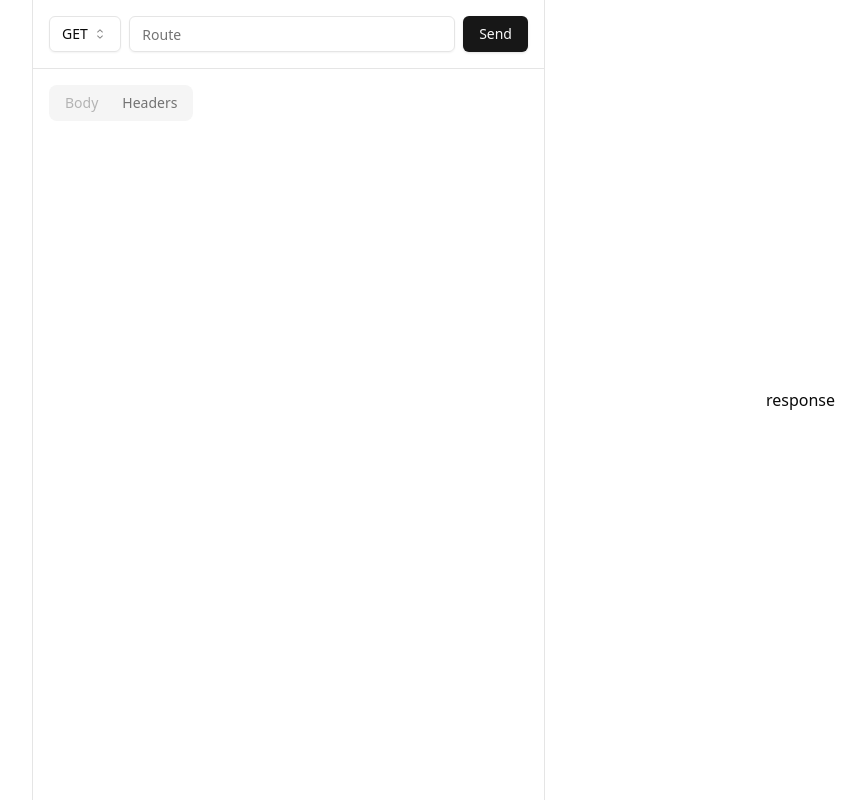
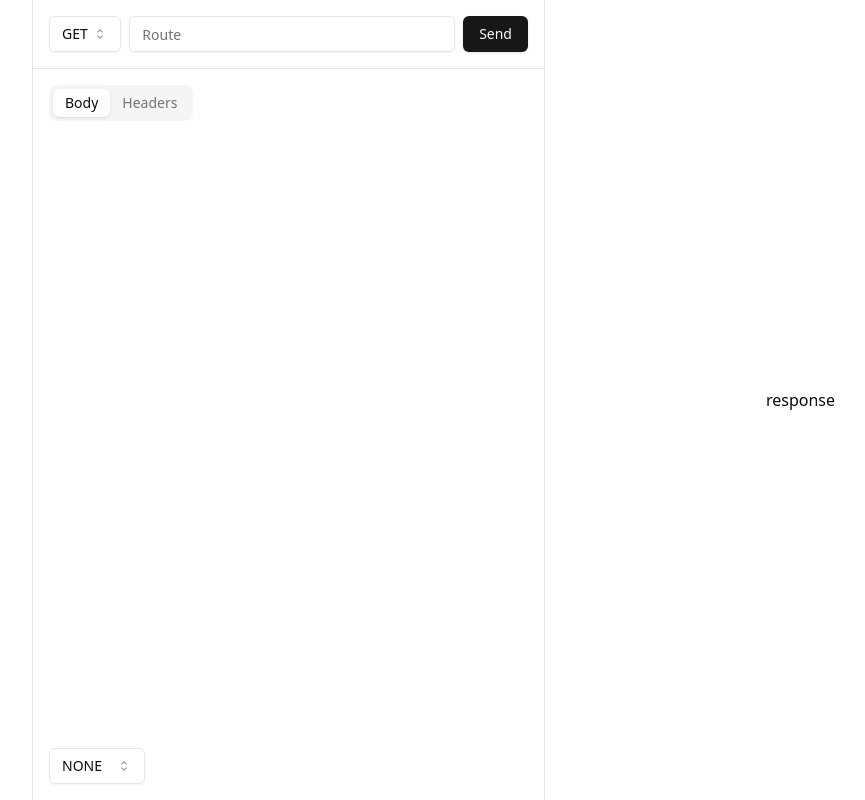
Before and after one commit to brunohfabre/mocha-web, a React (Vite) app: page / in a window 1280 px wide. Shown: the whole page, without its empty margins (224-1089 px from the left). Built offline with nearby package versions, Linux system fonts and the light colour scheme.

Commit message:
add body

```diff
--- a/src/app.tsx
+++ b/src/app.tsx
@@ -12,8 +12,11 @@ import {
   SelectValue,
 } from './components/ui/select'
 import { Tabs, TabsContent, TabsList, TabsTrigger } from './components/ui/tabs'
+import { Textarea } from './components/ui/textarea'
 
 type Method = 'get' | 'post' | 'put' | 'patch' | 'delete'
+
+type BodyType = 'none' | 'json'
 
 type Header = {
   id: string
@@ -28,6 +31,8 @@ export function App() {
   const [method, setMethod] = useState<Method>('get')
   const [routeInput, setRouteInput] = useState('')
   const [response, setResponse] = useState<Record<string, any> | null>(null)
+  const [bodyType, setBodyType] = useState<BodyType>('none')
+  const [body, setBody] = useState('')
   const [headers, setHeaders] = useState<Header[]>([])
 
   function sendRequest() {
@@ -44,6 +49,7 @@ export function App() {
       url: routeInput,
       signal: controller.signal,
       headers: finalHeaders,
+      data: body ? JSON.parse(body) : undefined,
     })
       .then(data => {
         setResponse(data)
@@ -96,16 +102,43 @@ export function App() {
 
         <Separator orientation="horizontal" />
 
-        <Tabs className="flex-1 flex flex-col p-4">
+        <Tabs defaultValue="body" className="flex-1 flex flex-col p-4">
           <div>
             <TabsList>
-              <TabsTrigger value="body" disabled>
-                Body
-              </TabsTrigger>
+              <TabsTrigger value="body">Body</TabsTrigger>
 
               <TabsTrigger value="headers">Headers</TabsTrigger>
             </TabsList>
           </div>
+
+          <TabsContent value="body" asChild>
+            <div className="flex-1 flex flex-col gap-4">
+              <div className="flex-1 flex flex-col">
+                {bodyType === 'json' && (
+                  <Textarea
+                    value={body}
+                    onChange={event => setBody(event.target.value)}
+                    placeholder="body"
+                    className="h-full"
+                  />
+                )}
+              </div>
+
+              <Select
+                value={bodyType}
+                onValueChange={value => setBodyType(value as BodyType)}
+              >
+                <SelectTrigger className="w-24">
+                  <SelectValue placeholder="Type" />
+                </SelectTrigger>
+
+                <SelectContent>
+                  <SelectItem value="none">NONE</SelectItem>
+                  <SelectItem value="json">JSON</SelectItem>
+                </SelectContent>
+              </Select>
+            </div>
+          </TabsContent>
 
           <TabsContent value="headers" asChild>
             <div className="flex-1 flex flex-col gap-4">
@@ -192,12 +225,12 @@ export function App() {
       ) : (
         <>
           {response ? (
-            <div className="flex-1 flex flex-col">
+            <div className="flex-1 flex flex-col overflow-auto">
               <div className="flex p-4">{response.status}</div>
 
               <div className="flex-1 flex overflow-auto p-4">
                 <pre className="text-sm">
-                  <code>{JSON.stringify(response.data, null, 2)}</code>
+                  {JSON.stringify(response.data, null, 2)}
                 </pre>
               </div>
             </div>
--- /dev/null
+++ b/src/components/ui/textarea.tsx
@@ -0,0 +1,24 @@
+import * as React from "react"
+
+import { cn } from "@/lib/utils"
+
+export interface TextareaProps
+  extends React.TextareaHTMLAttributes<HTMLTextAreaElement> {}
+
+const Textarea = React.forwardRef<HTMLTextAreaElement, TextareaProps>(
+  ({ className, ...props }, ref) => {
+    return (
+      <textarea
+        className={cn(
+          "flex min-h-[60px] w-full rounded-md border border-input bg-transparent px-3 py-2 text-sm shadow-sm placeholder:text-muted-foreground focus-visible:outline-none focus-visible:ring-1 focus-visible:ring-ring disabled:cursor-not-allowed disabled:opacity-50",
+          className
+        )}
+        ref={ref}
+        {...props}
+      />
+    )
+  }
+)
+Textarea.displayName = "Textarea"
+
+export { Textarea }
```
